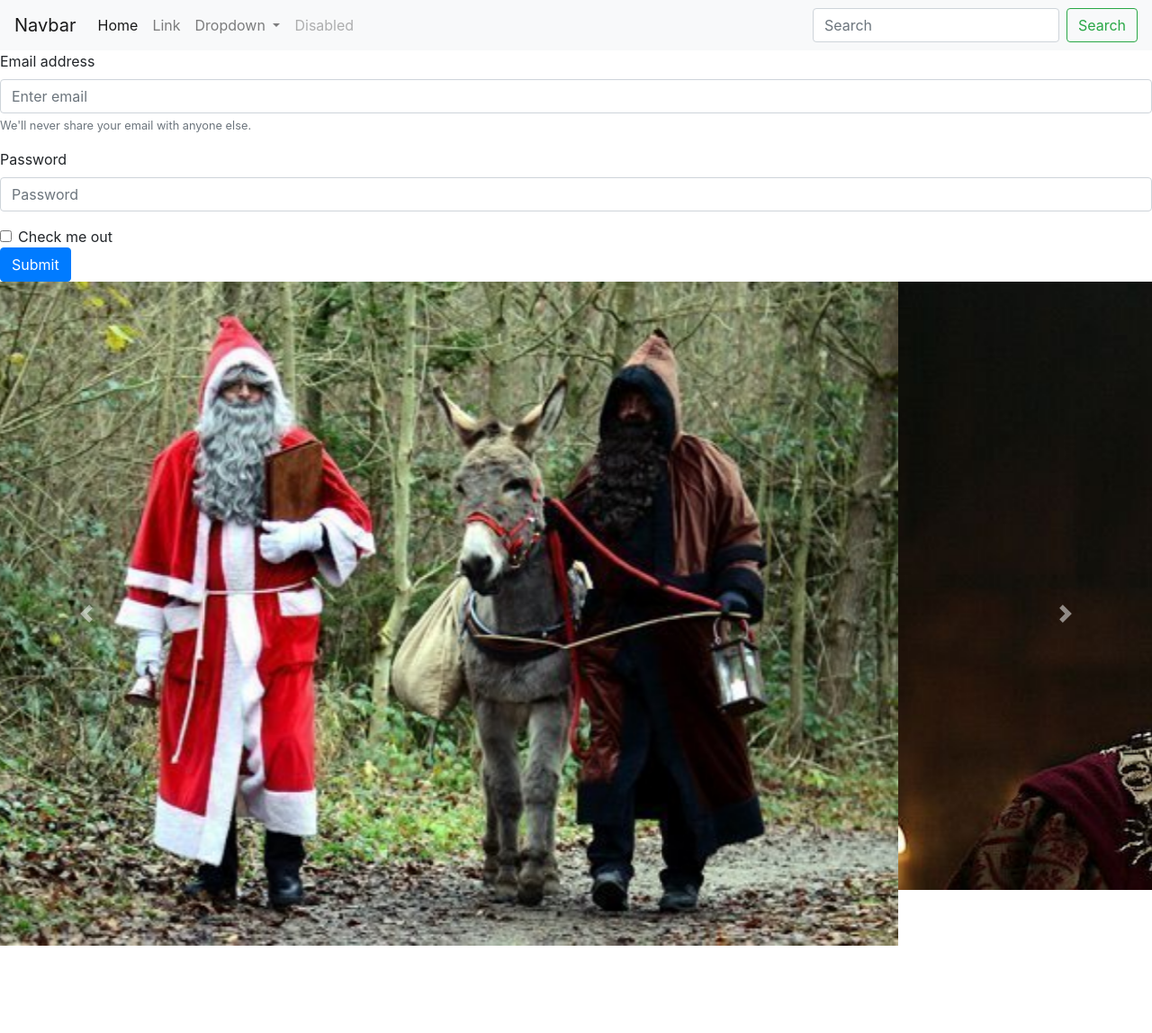
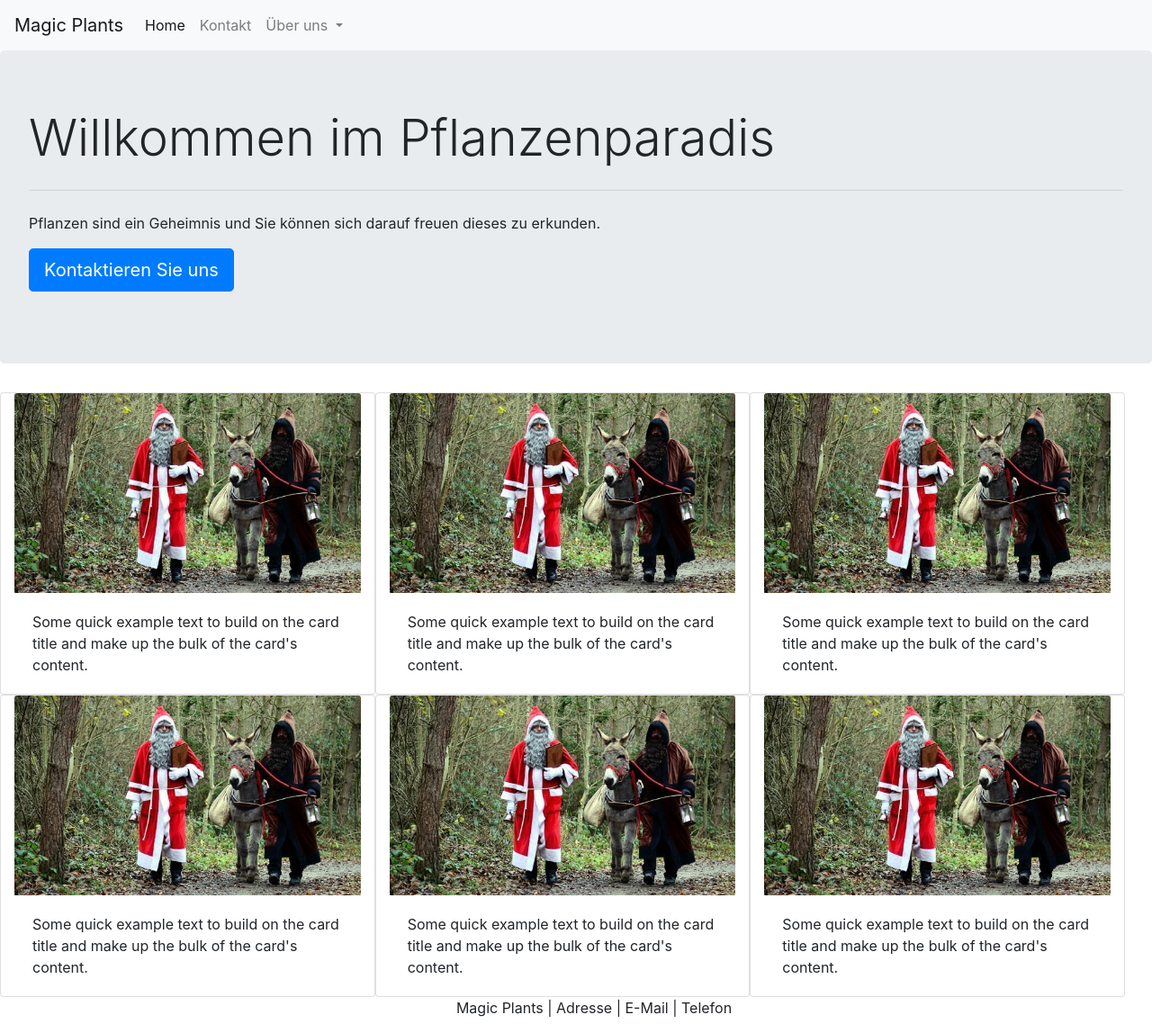
Before and after one commit to JosiaBaumann/LB2, a plain HTML site: page index.html in a window 1280 px wide. Shown: the whole page at 90% size. Before the commit the page ends 1051 px from the top, so only its background shows below. Drawn offline with nearby package versions, Linux system fonts and the light colour scheme.

Commit message:
Anpassung Webseite

```diff
--- a/index.html
+++ b/index.html
@@ -1,19 +1,21 @@
 <!doctype html>
-<html lang="en">
+<html lang="de">
 <head>
     <!-- Required meta tags -->
     <meta charset="utf-8">
     <meta name="viewport" content="width=device-width, initial-scale=1, shrink-to-fit=no">
-
+    <link rel="stylesheet" href="stylesheet.css">
     <!-- Bootstrap CSS -->
     <link rel="stylesheet" href="https://cdn.jsdelivr.net/npm/bootstrap@4.0.0/dist/css/bootstrap.min.css" integrity="sha384-Gn5384xqQ1aoWXA+058RXPxPg6fy4IWvTNh0E263XmFcJlSAwiGgFAW/dAiS6JXm" crossorigin="anonymous">
 
-    <title>Hello, world!</title>
+    <title>Magic Plants</title>
 </head>
+
+<body>
 
     <header>
         <nav class="navbar navbar-expand-lg navbar-light bg-light">
-        <a class="navbar-brand" href="#">Navbar</a>
+            <a class="navbar-brand" href="#">Magic Plants</a>
             <button class="navbar-toggler" type="button" data-toggle="collapse" data-target="#navbarSupportedContent" aria-controls="navbarSupportedContent" aria-expanded="false" aria-label="Toggle navigation">
                 <span class="navbar-toggler-icon"></span>
             </button>
@@ -24,81 +26,85 @@
                         <a class="nav-link" href="#">Home <span class="sr-only">(current)</span></a>
                     </li>
                     <li class="nav-item">
-                    <a class="nav-link" href="#">Link</a>
+                        <a class="nav-link" href="#">Kontakt</a>
                     </li>
                     <li class="nav-item dropdown">
                         <a class="nav-link dropdown-toggle" href="#" id="navbarDropdown" role="button" data-toggle="dropdown" aria-haspopup="true" aria-expanded="false">
-                        Dropdown
+                            Über uns
                         </a>
                         <div class="dropdown-menu" aria-labelledby="navbarDropdown">
-                        <a class="dropdown-item" href="#">Action</a>
-                        <a class="dropdown-item" href="#">Another action</a>
-                        <div class="dropdown-divider"></div>
-                        <a class="dropdown-item" href="#">Something else here</a>
+                            <a class="dropdown-item" href="#">Wer sind wir?</a>
+                            <a class="dropdown-item" href="#">Impressum</a>
                         </div>
                     </li>
-                <li class="nav-item">
-                    <a class="nav-link disabled" href="#">Disabled</a>
-                </li>
                 </ul>
-            <form class="form-inline my-2 my-lg-0">
-                <input class="form-control mr-sm-2" type="search" placeholder="Search" aria-label="Search">
-                <button class="btn btn-outline-success my-2 my-sm-0" type="submit">Search</button>
-            </form>
             </div>
         </nav>
     </header>
-<body>
 
     <main>
-    <div id="formular">
-        <form>
-            <div class="form-group">
-                <label for="exampleInputEmail1">Email address</label>
-                <input type="email" class="form-control" id="exampleInputEmail1" aria-describedby="emailHelp" placeholder="Enter email">
-                <small id="emailHelp" class="form-text text-muted">We'll never share your email with anyone else.</small>
-            </div>
-            <div class="form-group">
-                <label for="exampleInputPassword1">Password</label>
-                <input type="password" class="form-control" id="exampleInputPassword1" placeholder="Password">
-            </div>
-            <div class="form-check">
-                <input type="checkbox" class="form-check-input" id="exampleCheck1">
-                <label class="form-check-label" for="exampleCheck1">Check me out</label>
-            </div>
-            <button type="submit" class="btn btn-primary">Submit</button>
-        </form>
-    </div>
-    <div id="bilder">
-        <div id="carouselExampleControls" class="carousel slide" data-ride="carousel">
-            <div class="carousel-inner">
-                <div class="carousel-item active">
-                    <img class="d-block w-100" src="./bilder/1.jpg" alt="First slide">
-                </div>
-                <div class="carousel-item">
-                    <img class="d-block w-100" src="bilder/2.jpg" alt="Second slide">
-                </div>
-                <div class="carousel-item">
-                    <img class="d-block w-100" src="bilder/3.jpg" alt="Third slide">
-                </div>
-                <div class="carousel-item">
-                    <img class="d-block w-100" src="bilder/1.jpg" alt="Third slide">
-                </div>
-                <div class="carousel-item">
-                    <img class="d-block w-100" src="bilder/2.jpg" alt="Third slide">
+        <div class="Startseite">
+            <div class="jumbotron">
+                <h1 class="display-4">Willkommen im Pflanzenparadis</h1>
+                <hr class="my-4">
+                <p>Pflanzen sind ein Geheimnis und Sie können sich darauf freuen dieses zu erkunden.</p>
+                <p class="lead">
+                    <a class="btn btn-primary btn-lg" href="#" role="button">Kontaktieren Sie uns</a>
+                </p>
             </div>
         </div>
-            <a class="carousel-control-prev" href="#carouselExampleControls" role="button" data-slide="prev">
-                <span class="carousel-control-prev-icon" aria-hidden="true"></span>
-                <span class="sr-only">Previous</span>
-            </a>
-            <a class="carousel-control-next" href="#carouselExampleControls" role="button" data-slide="next">
-                <span class="carousel-control-next-icon" aria-hidden="true"></span>
-                <span class="sr-only">Next</span>
-            </a>
+        <div class="bildgalerie container-fluid row">
+            <div class="card col-4" style="width: 18rem;">
+                <img class="card-img-top" src="bilder/1.jpg" alt="Card image cap">
+                <div class="card-body">
+                    <p class="card-text">Some quick example text to build on the card title and make up the bulk of the card's content.</p>
+                </div>
+            </div>
+            <div class="card col-4" style="width: 18rem;">
+                <img class="card-img-top" src="bilder/1.jpg" alt="Card image cap">
+                <div class="card-body">
+                    <p class="card-text">Some quick example text to build on the card title and make up the bulk of the card's content.</p>
+                </div>
+            </div>
+            <div class="card col-4" style="width: 18rem;">
+                <img class="card-img-top" src="bilder/1.jpg" alt="Card image cap">
+                <div class="card-body">
+                    <p class="card-text">Some quick example text to build on the card title and make up the bulk of the card's content.</p>
+                </div>
+            </div>
+            <div class="card col-4" style="width: 18rem;">
+                <img class="card-img-top" src="bilder/1.jpg" alt="Card image cap">
+                <div class="card-body">
+                    <p class="card-text">Some quick example text to build on the card title and make up the bulk of the card's content.</p>
+                </div>
+            </div>
+            <div class="card col-4" style="width: 18rem;">
+                <img class="card-img-top" src="bilder/1.jpg" alt="Card image cap">
+                <div class="card-body">
+                    <p class="card-text">Some quick example text to build on the card title and make up the bulk of the card's content.</p>
+                </div>
+            </div>
+            <div class="card col-4" style="width: 18rem;">
+                <img class="card-img-top" src="bilder/1.jpg" alt="Card image cap">
+                <div class="card-body">
+                    <p class="card-text">Some quick example text to build on the card title and make up the bulk of the card's content.</p>
+                </div>
             </div>
         </div>
     </main>
+
+    <footer id="footer">
+        <ul>
+            <li>Magic Plants</li>
+            |
+            <li>Adresse</li>
+            |
+            <li>E-Mail</li>
+            |
+            <li>Telefon</li>
+        </ul>
+    </footer>
+
 
 <!-- Optional JavaScript -->
 <!-- jQuery first, then Popper.js, then Bootstrap JS -->
--- a/stylesheet.css
+++ b/stylesheet.css
@@ -13,3 +13,11 @@ li {
     display: inline;
     text-align: center;
 }
+ul.navbar-nav mr-auto{
+    display: flex;
+    justify-content: space-between;
+}
+div#navbarSupportedContent{
+    display: flex !important;
+    justify-content: flex-end !important;
+}
```
Lines whose indentation alone changed are shown as unchanged.
